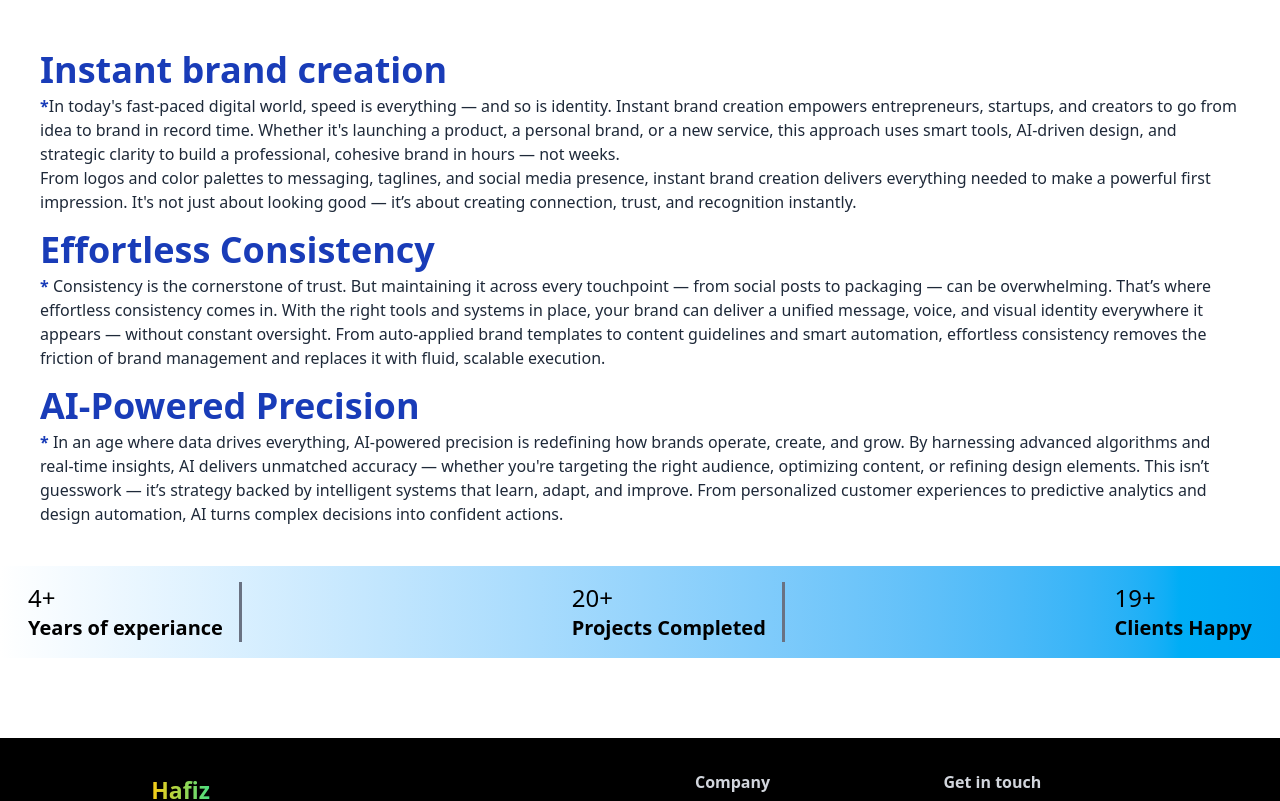
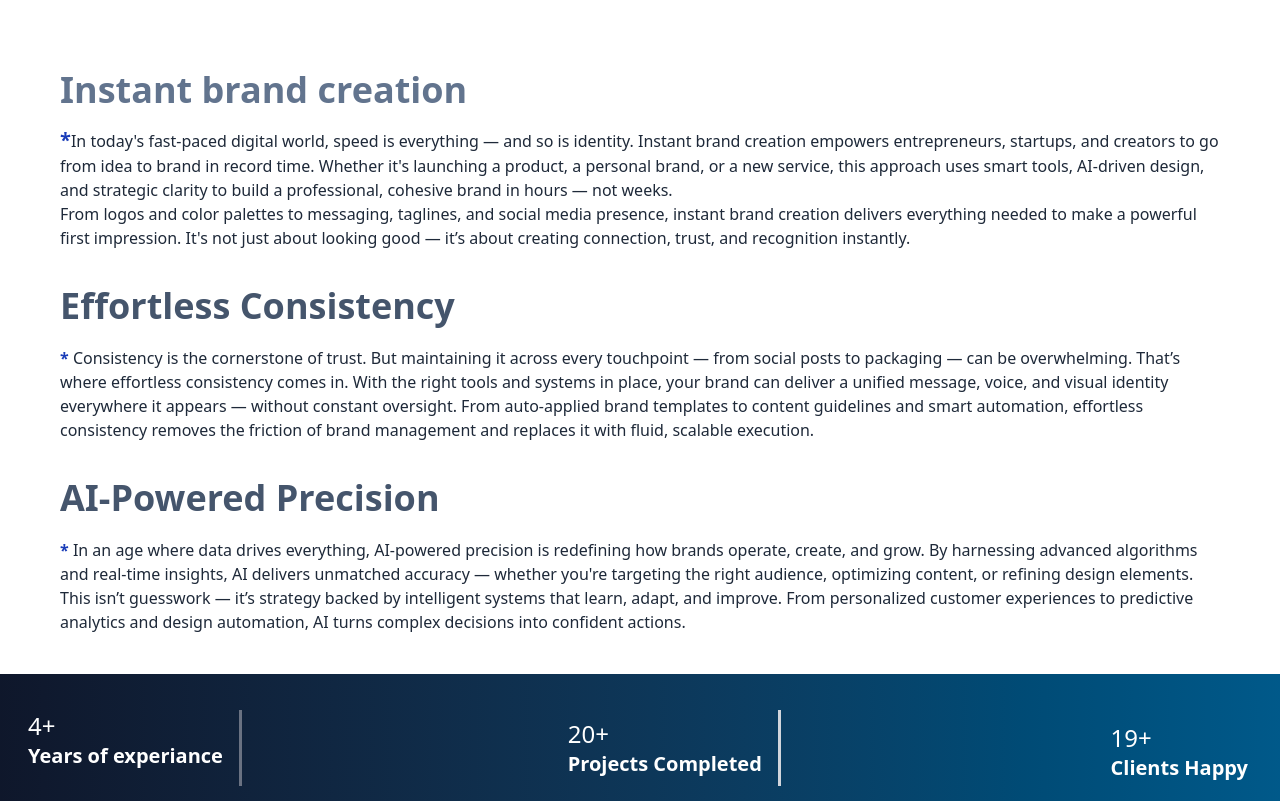
Before and after one commit to GIT507785/myapp--portfolio, a React (Vite) app: page /testimonials in a window 1280 px wide. Shown: the part 700-1501 px from the top of the page. Built offline with nearby package versions, Linux system fonts and the light colour scheme.

Commit message:
change the style and font

```diff
--- a/src/pages/Projects.jsx
+++ b/src/pages/Projects.jsx
@@ -113,21 +113,21 @@ const Projects = () => {
         </div>
       </div>
 
-      <div className="px-10  mt-10  mb-18 bg-gray-100 py-10  ">
+      <div className="px-5  mt-10  mb-18 bg-gray-100 py-10  ">
         <div>
-          <h1 className="text-3xl   py-2 md:text-5xl lg:text-6xl
+          <h1 className="text-4xl   py-2 md:text-5xl lg:text-6xl
            text-blue-800 font-serif mb-10   font-semibold justify-center flex">
             {" "}
             Experiance
           </h1>
           <div className="flex">
             <img src={google} alt="" className="w-8 h-8 mt-4 mr-4" />
-            <h1 className="text-xl    py-2 md:text-4xl font-semibold">
+            <h1 className="text-xl    py-2 md:text-4xl ">
               {" "}
               Lead Software Engineer at Google{" "}
             </h1>
           </div>
-          <p>
+          <p className="mt-2 text-gray-500" >
             As a Lead Software Engineer at Google, I specialize in building scalable, high-performance systems that power products used by billions. With a deep focus on architecture, cross-functional collaboration, and engineering excellence, I lead teams that transform complex challenges into elegant, efficient solutions.
 
 My work spans backend infrastructure, distributed systems, and AI-driven platforms — always with a focus on innovation, reliability, and user impact. At Google, I mentor engineers, shape product direction, and contribute to the technical vision that drives the next generation of technology.
@@ -138,12 +138,12 @@ My work spans backend infrastructure, distributed systems, and AI-driven platfor
         <div className="mt-8">
           <div className="flex">
             <img src={apple_icon} alt="" className="w-8 h-8  mt-4 mr-4" />
-            <h1 className="text-xl py-2 md:text-4xl font-semibold">
+            <h1 className="text-xl py-2  md:text-4xl ">
               {" "}
               Junior Software Engineer at Apple{" "}
             </h1>
           </div>
-          <p>
+          <p className="mt-2 text-gray-500">
             {" "}
             As a Junior Software Engineer at Apple, I’m passionate about crafting intuitive, high-quality software experiences that reflect Apple’s commitment to innovation and user-centric design. Working alongside some of the industry’s best engineers, I contribute to projects that touch millions of users around the world. <br />
 
@@ -156,12 +156,12 @@ Driven by curiosity and a love for elegant design, I’m excited to grow within
         <div className="mt-5">
           <div className="flex">
             <img src={meta} alt="" className="w-7 h-8  mt-4 mr-4" />
-            <h1 className="text-xl md:text-4xl py-2 font-semibold">
+            <h1 className="md:text-4xl  py-2  text-xl">
               {" "}
               Software Engineer at Meta
             </h1>
           </div>
-          <p>
+          <p className="mt-2 text-gray-500">
             As an AI Engineer at Meta, I work at the forefront of intelligent systems, building the technologies that power next-generation experiences across Meta’s platforms. From recommendation engines to natural language processing and computer vision, I design and deploy AI models that scale across billions of users.
 <br />
 My role blends research and engineering — translating cutting-edge machine learning into real-world impact. I collaborate with cross-functional teams to build data-driven products that are personalized, efficient, and ethical by design.
--- a/src/pages/Testimonials.jsx
+++ b/src/pages/Testimonials.jsx
@@ -18,14 +18,14 @@ const Testimonials = () => {
                 src="https://images.unsplash.com/photo-1633332755192-727a05c4013d?q=80&w=200"
                 alt="userImage1"
               />
-              <div class="pt-8 text-center">
+              <div class="pt-8  text-center">
                 <h1 class="text-lg font-medium text-gray-800">
                   Donald Jackman
                 </h1>
                 <p class="text-gray-800/80">Content Creator</p>
               </div>
             </div>
-            <p class="text-gray-500 px-6 text-center">
+            <p class="text-gray-500  px-6 text-center">
               I've been using imagify for nearly two years, primarily for
               Instagram, and it has been incredibly user-friendly, making my
               work much easier.
@@ -271,10 +271,11 @@ const Testimonials = () => {
  <div className="flex flex-col  md:px-10 sm:px-4   py-10">
  <h1 className="text-2xl   md:text-5xl    font-bold mt-3  text-purple-900
  font-serif   flex justify-center mb-10   " > Create Your Perfect Brand</h1>
-<div>
-    <h1 className="text-xl md:text-4xl font-bold mt-3  text-blue-800  ">  Instant brand creation</h1>
-    <p className="text-base text-gray-800 mt-1" >
-         <span className="font-bold text-blactext-xl text-blue-800 ">*</span>
+<div className="mt-5 px-5"
+>
+    <h1 className="text-4xl md:text-4xl font-bold mt-3  text-slate-500  ">  Instant brand creation</h1>
+    <p className="text-base text-gray-800 mt-4" >
+         <span className="font-bold text-black text-xl text-blue-800 ">*</span>
          In today's fast-paced digital world, speed is everything — and so is identity. Instant brand creation empowers entrepreneurs, startups, and creators to go from idea to brand in record time. Whether it's launching a product, a personal brand, or a new service, this approach uses smart tools, AI-driven design, and strategic clarity to build a professional, cohesive brand in hours — not weeks.
 
          <br />
@@ -285,18 +286,18 @@ const Testimonials = () => {
 </div>
 
  {/* */}
-<div>
-    <h1 className="text-xl md:text-4xl font-bold  text-blue-800  mt-4 " > Effortless Consistency  </h1>
-    <p className="text-base text-gray-800 mt-1" >
+<div className="mt-5 px-5 " >
+    <h1 className="text-4xl md:text-4xl font-bold  text-slate-600  mt-4 " > Effortless Consistency  </h1>
+    <p className="text-base text-gray-800 mt-5" >
          <span className="font-bold text-blue-800  text-blactext-xl">*</span>  Consistency is the cornerstone of trust. But maintaining it across every touchpoint — from social posts to packaging — can be overwhelming. That’s where effortless consistency comes in.
 
          With the right tools and systems in place, your brand can deliver a unified message, voice, and visual identity everywhere it appears — without constant oversight. From auto-applied brand templates to content guidelines and smart automation, effortless consistency removes the friction of brand management and replaces it with fluid, scalable execution.
         </p>
 </div>
 {/*  */}
-<div>
-    <h1 className="text-xl md:text-4xl font-bold mt-4  text-blue-800 " >  AI-Powered Precision </h1>
-    <p className="text-base text-gray-800 mt-1 " >
+<div className="mt-5 px-5" >
+    <h1 className="text-4xl md:text-4xl font-bold mt-4  text-slate-600 " >  AI-Powered Precision </h1>
+    <p className="text-base text-gray-800 mt-5" >
          <span className="font-bold text-blactext-xl text-blue-800 ">*</span>  In an age where data drives everything, AI-powered precision is redefining how brands operate, create, and grow. By harnessing advanced algorithms and real-time insights, AI delivers unmatched accuracy — whether you're targeting the right audience, optimizing content, or refining design elements.
 
          This isn’t guesswork — it’s strategy backed by intelligent systems that learn, adapt, and improve. From personalized customer experiences to predictive analytics and design automation, AI turns complex decisions into confident actions.
@@ -306,19 +307,20 @@ const Testimonials = () => {
 
       </div>
 
-      <div className="flex justify-between mb-20  py-4 md:px-7    sm:px-2 bg-gradient-to-r   from-white to-sky-500 ">
-        <div className="border-r-3 pr-4 border-gray-500 ">
+      <div className="flex justify-between  mb-20  px-4 flex  text-white flex-col md:flex-row
+        py-4 md:px-7    sm:px-2 bg-gradient-to-r   from-slate-900  to-sky-800 ">
+        <div className="  md:border-r-3 mt-5  pr-4 border-gray-500 ">
           <p className="text-2xl">4+</p>
           <p className="text-xl font-bold">Years of experiance</p>
         </div>
 
-        <div className="border-r-3 pr-4 border-gray-500">
-          <p className="text-2xl ">20+</p>
+        <div className= "  md:border-r-3  border-t-2  md:border-t-0  pr-4  mt-5 border-gray-300">
+          <p className="text-2xl mt-2 ">20+</p>
           <p className="text-xl font-bold">Projects Completed</p>
         </div>
 
-        <div>
-          <p className="text-2xl">19+</p>
+        <div className="mt-5 md:border-0   p-1  border-t-2 border-gray-300">
+          <p className="text-2xl mt-2">19+</p>
           <p className="text-xl font-bold">Clients Happy</p>
         </div>
       </div>
```
